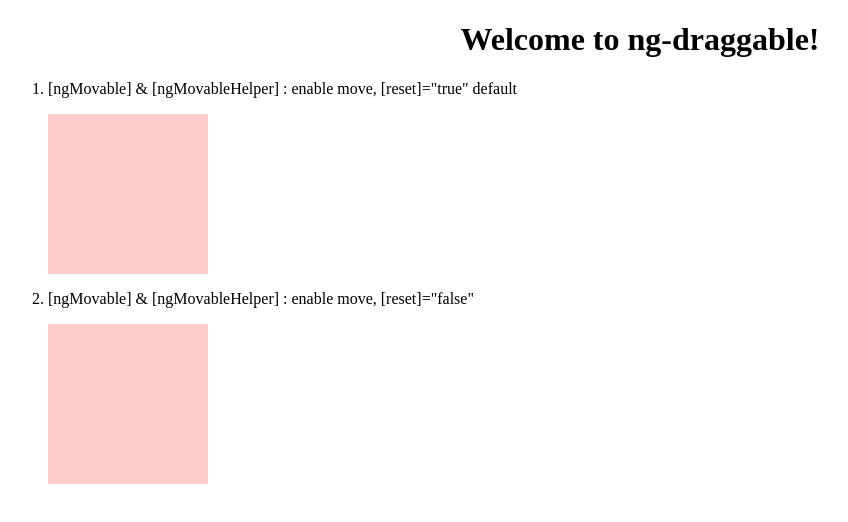
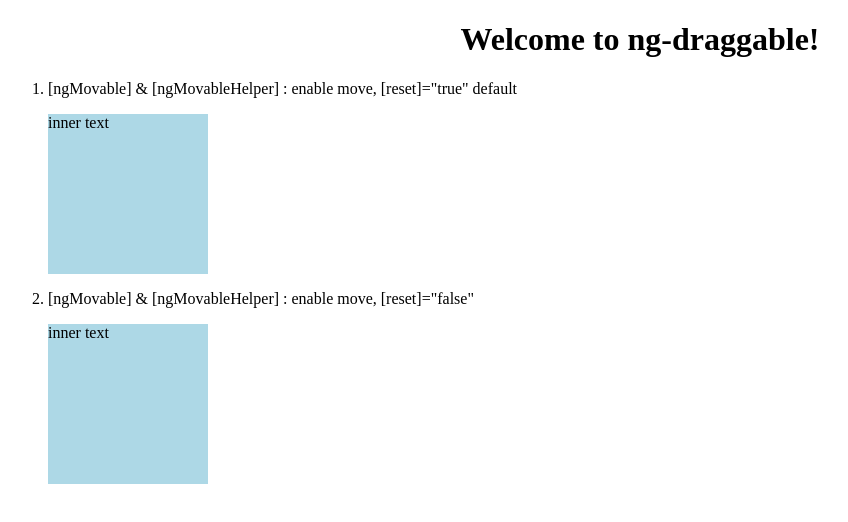
Before and after one commit to han41858/ng-draggable, an Angular app: page / in a window 1280 px wide. Shown: the top 522 px of the page, without its empty margins (0-848 px from the left). Built offline with nearby package versions, Linux system fonts and the light colour scheme.

Commit message:
Movable - dragSource class binding added

```diff
--- a/projects/draggable/src/lib/movable.directive.ts
+++ b/projects/draggable/src/lib/movable.directive.ts
@@ -30,6 +30,10 @@
 		return this.sanitizer.bypassSecurityTrustStyle(
 			`translate(${this.position.x}px, ${this.position.y}px)`
 		);
+	}
+
+	@HostBinding('class.dragSource') get isDragSource () : boolean {
+		return this.isDragging;
 	}
 
 	@HostListener('dragStart', ['$event'])
--- a/src/app/app.component.css
+++ b/src/app/app.component.css
@@ -1,11 +1,22 @@
-.box {
+.box, .moveBox {
 	width: 10rem;
 	height: 10rem;
+}
+
+.box {
 	background-color: rgba(255, 0, 0, .2);
 }
 
 .box.dragging {
 	background-color: rgba(255, 0, 0, .5);
+}
+
+.moveBox {
+	background-color: lightblue;
+}
+
+.moveBox.dragging.dragSource {
+	opacity: .3;
 }
 
 .area {
--- a/src/app/app.component.html
+++ b/src/app/app.component.html
@@ -15,7 +15,8 @@
 	<li>
 		<p>[ngMovable] & [ngMovableHelper] : enable move, [reset]="true" default</p>
 
-		<div class="box" ngMovable>
+		<div class="moveBox" ngMovable>
+			<span>inner text</span>
 			<ng-template ngMovableHelper></ng-template>
 		</div>
 	</li>
@@ -23,7 +24,8 @@
 	<li>
 		<p>[ngMovable] & [ngMovableHelper] : enable move, [reset]="false"</p>
 
-		<div class="box" ngMovable [reset]="false">
+		<div class="moveBox" ngMovable [reset]="false">
+			<span>inner text</span>
 			<ng-template ngMovableHelper></ng-template>
 		</div>
 	</li>
```
